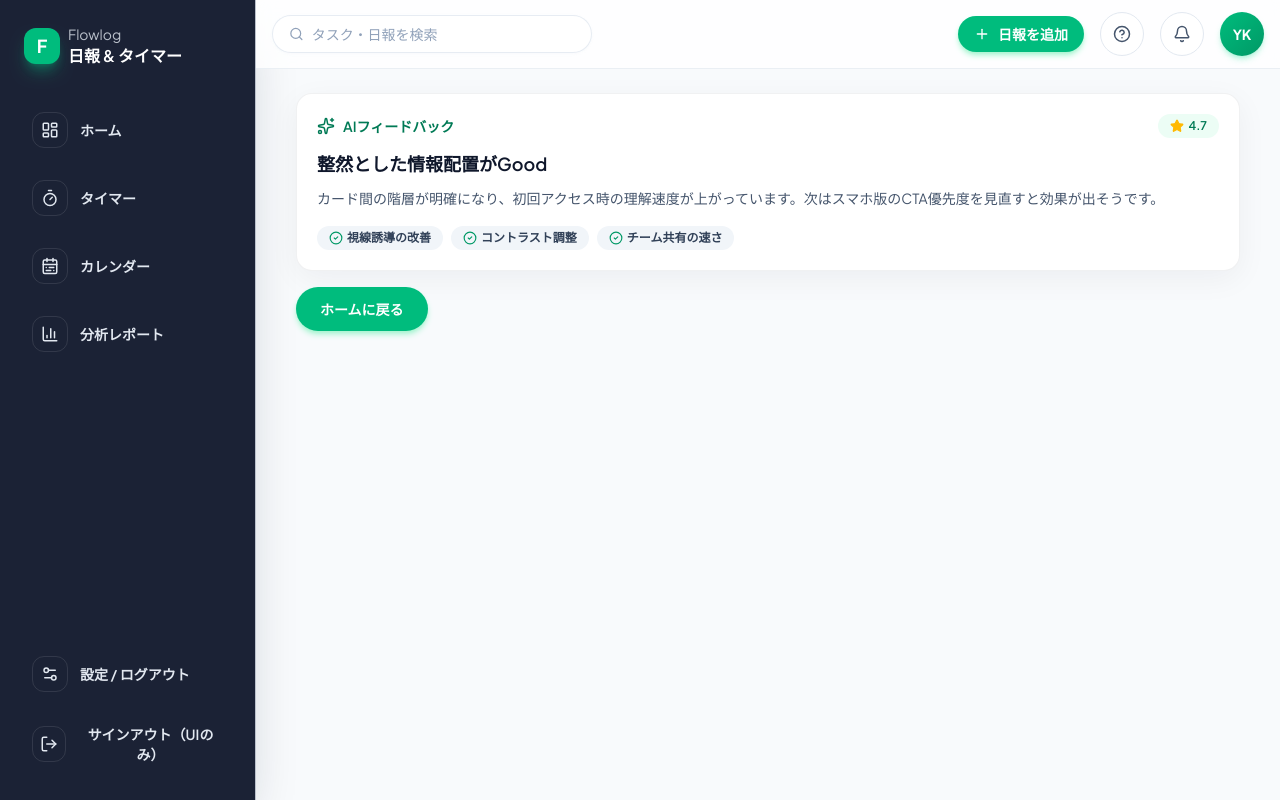
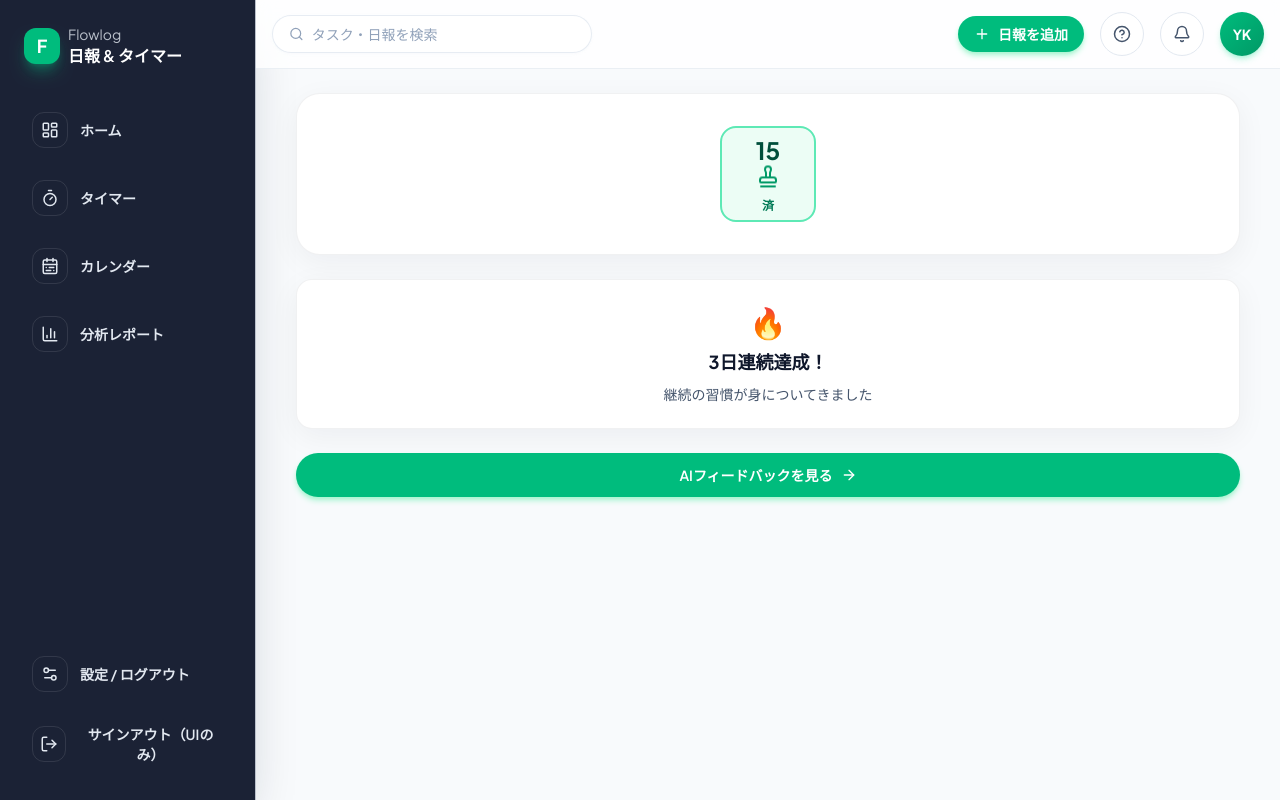
Before and after one commit to Fujita0113/hack_demo_by_codex, a Next.js app: page /report/result in a window 1280 px wide. Built offline with nearby package versions, Linux system fonts and the light colour scheme.

Commit message:
一旦コミット

```diff
--- a/src/app/(workspace)/report/[id]/page.tsx
+++ b/src/app/(workspace)/report/[id]/page.tsx
@@ -25,12 +25,12 @@ function getPreviousDate(dateStr: string): string {
   return `${y}-${m}-${d}`;
 }
 
-// 先週の同じ曜日のレポートを取得
-function getLastWeekSameDayReport(currentDate: string): { duration: number } | null {
+// 先週の同じ曜日のレポートの作業時間を取得（ない場合は0）
+function getLastWeekSameDayDuration(currentDate: string): number {
   const lastWeekDateStr = getLastWeekDate(currentDate);
   const lastWeekReport = reports.find((r) => r.date === lastWeekDateStr);
 
-  return lastWeekReport ? { duration: lastWeekReport.duration } : null;
+  return lastWeekReport ? lastWeekReport.duration : 0;
 }
 
 // 連続作業日数を計算
@@ -79,13 +79,9 @@ export default async function ReportDetailPage({
     weekday: "short",
   });
 
-  // 先週比を計算
-  const lastWeekReport = getLastWeekSameDayReport(report.date);
-  let comparisonPercent: number | null = null;
-  if (lastWeekReport) {
-    const comparison = report.duration - lastWeekReport.duration;
-    comparisonPercent = (comparison / lastWeekReport.duration) * 100;
-  }
+  // 先週比を計算（時間差）
+  const lastWeekDuration = getLastWeekSameDayDuration(report.date);
+  const comparisonHours = report.duration - lastWeekDuration;
 
   // 連続作業日数を計算
   const consecutiveDays = calculateConsecutiveDays(report.date);
@@ -94,21 +90,19 @@ export default async function ReportDetailPage({
     <div className="space-y-6">
       {/* 統計バナー */}
       <div className="grid gap-4 md:grid-cols-2">
-        {comparisonPercent !== null && (
         <div className="glass-card rounded-2xl p-6 bg-gradient-to-br from-emerald-50 to-emerald-100/50 border-2 border-emerald-200">
           <div className="flex items-center gap-3 mb-2">
             <TrendingUp size={24} className="text-emerald-600" />
             <p className="text-sm font-semibold text-emerald-700">先週比</p>
           </div>
           <p className="text-4xl font-bold text-emerald-900">
-              {comparisonPercent >= 0 ? "+" : ""}
-              {comparisonPercent.toFixed(1)}%
+            {comparisonHours >= 0 ? "+" : ""}
+            {comparisonHours.toFixed(1)}h
           </p>
           <p className="mt-1 text-sm text-emerald-700">
-              {comparisonPercent >= 0 ? "増" : "減"}！（同じ曜日から計算）
+            {comparisonHours >= 0 ? "増" : "減"}！（同じ曜日から計算）
           </p>
         </div>
-        )}
         {consecutiveDays > 0 && (
           <div className="glass-card rounded-2xl p-6 bg-gradient-to-br from-orange-50 to-orange-100/50 border-2 border-orange-200">
             <div className="flex items-center gap-3 mb-2">
--- a/src/app/(workspace)/report/result/page.tsx
+++ b/src/app/(workspace)/report/result/page.tsx
@@ -2,7 +2,7 @@
 
 import Link from "next/link";
 import { useEffect, useState } from "react";
-import { Check, Loader2, Stamp } from "lucide-react";
+import { Check, Loader2, Stamp, ArrowRight } from "lucide-react";
 import { FeedbackCard } from "@/components/FeedbackCard";
 import { reports } from "@/lib/mock";
 
@@ -14,13 +14,14 @@ export default function ReportResultPage() {
   const todayDate = today.getDate();
 
   useEffect(() => {
-    const timer1 = window.setTimeout(() => setPhase(2), 1400);
-    const timer2 = window.setTimeout(() => setPhase(3), 3000);
-    return () => {
-      window.clearTimeout(timer1);
-      window.clearTimeout(timer2);
-    };
-  }, []);
+    // Phase 1からPhase 2への自動遷移
+    if (phase === 1) {
+      const timer = window.setTimeout(() => setPhase(2), 1400);
+      return () => {
+        window.clearTimeout(timer);
+      };
+    }
+  }, [phase]);
 
   return (
     <div className="space-y-6">
@@ -69,6 +70,13 @@ export default function ReportResultPage() {
               </p>
             </div>
           </div>
+          <button
+            onClick={() => setPhase(3)}
+            className="w-full inline-flex items-center justify-center gap-2 rounded-full bg-emerald-500 px-6 py-3 text-sm font-semibold text-white shadow-md shadow-emerald-200 transition hover:-translate-y-0.5 hover:bg-emerald-500/90"
+          >
+            AIフィードバックを見る
+            <ArrowRight size={16} />
+          </button>
         </div>
       )}
 
```
Lines whose indentation alone changed are shown as unchanged.
